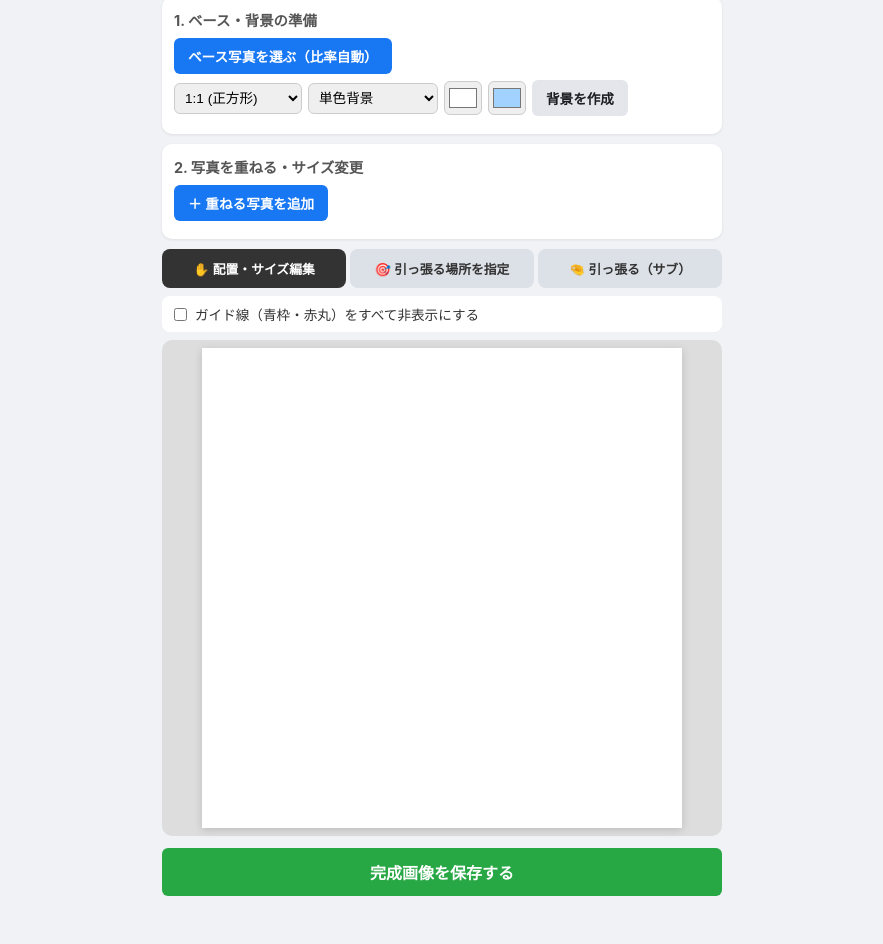
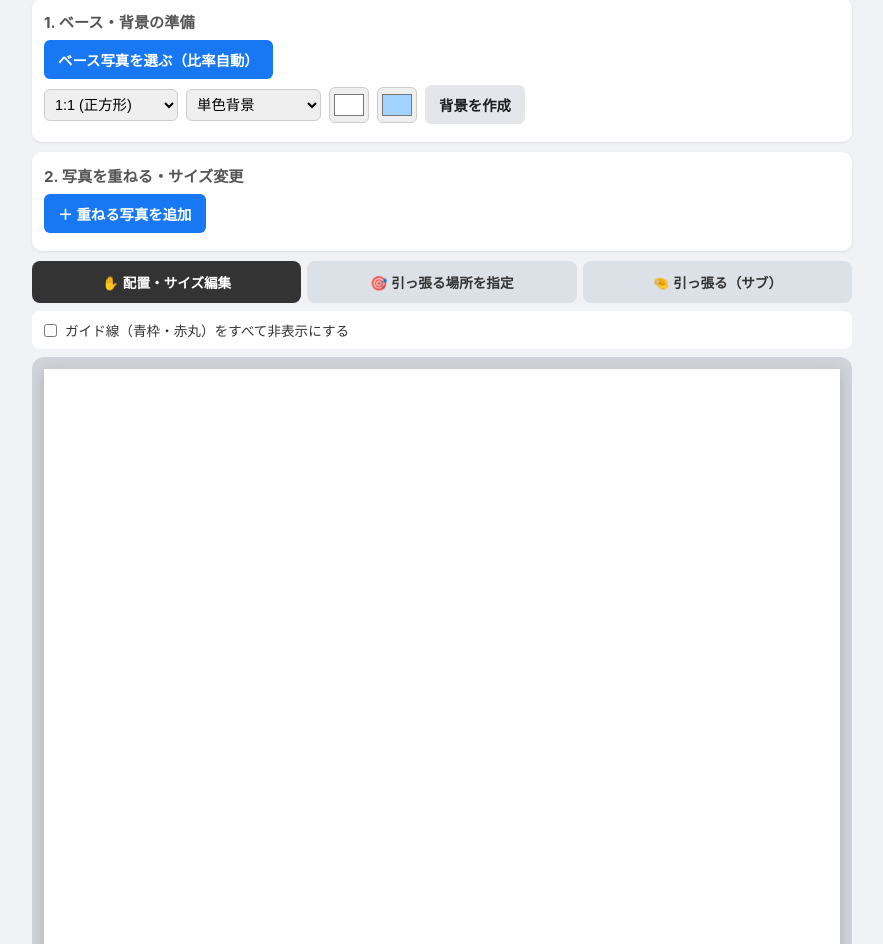
Before and after one commit to nishihararyoma-dot/Hipparu, a plain HTML site: page index.html in a window 1280 px wide. Shown: the part 55-999 px from the top of the page, without its empty margins (198-1081 px from the left). Before the commit the page ends 963 px from the top, so only its background shows below. Drawn offline with Linux system fonts and the light colour scheme.

Commit message:
Update style.css

```diff
--- a/style.css
+++ b/style.css
@@ -13,13 +13,14 @@ body {
   padding: 12px;
 }
 
+/* 編集エリア全体をしっかり大きく確保 */
 .app-container {
-  max-width: 560px;
+  max-width: 820px;
   width: 100%;
 }
 
 header h1 {
-  font-size: 1.2rem;
+  font-size: 1.25rem;
   text-align: center;
   margin-bottom: 12px;
 }
@@ -33,7 +34,7 @@ header h1 {
 }
 
 .panel h2 {
-  font-size: 0.9rem;
+  font-size: 0.95rem;
   margin-bottom: 8px;
   color: #555;
 }
@@ -41,7 +42,7 @@ header h1 {
 .row {
   display: flex;
   flex-wrap: wrap;
-  gap: 6px;
+  gap: 8px;
   align-items: center;
   margin-bottom: 6px;
 }
@@ -50,9 +51,9 @@ header h1 {
   background: #e4e6eb;
   color: #1c1e21;
   border: none;
-  padding: 8px 14px;
+  padding: 9px 14px;
   border-radius: 6px;
-  font-size: 0.85rem;
+  font-size: 0.9rem;
   font-weight: 600;
   cursor: pointer;
   display: inline-block;
@@ -82,8 +83,8 @@ header h1 {
   background: #28a745;
   color: #fff;
   width: 100%;
-  padding: 12px;
-  font-size: 1rem;
+  padding: 14px;
+  font-size: 1.05rem;
 }
 
 input[type="file"] {
@@ -94,12 +95,12 @@ select, input[type="color"] {
   padding: 6px;
   border-radius: 6px;
   border: 1px solid #ccc;
-  font-size: 0.85rem;
+  font-size: 0.9rem;
 }
 
 input[type="color"] {
-  width: 38px;
-  height: 34px;
+  width: 40px;
+  height: 36px;
   padding: 2px;
 }
 
@@ -107,7 +108,7 @@ input[type="color"] {
   display: flex;
   flex-direction: column;
   gap: 8px;
-  font-size: 0.85rem;
+  font-size: 0.9rem;
   margin-top: 6px;
 }
 
@@ -118,23 +119,23 @@ input[type="color"] {
 }
 
 .sliders input[type="range"] {
-  width: 65%;
+  width: 68%;
 }
 
 .mode-tabs {
   display: flex;
-  gap: 4px;
+  gap: 6px;
   margin-bottom: 8px;
 }
 
 .tab {
   flex: 1;
-  padding: 10px 4px;
+  padding: 11px 6px;
   border: none;
   background: #dce1e7;
   color: #333;
   font-weight: bold;
-  font-size: 0.8rem;
+  font-size: 0.85rem;
   border-radius: 8px;
   cursor: pointer;
 }
@@ -146,7 +147,7 @@ input[type="color"] {
 
 .guide-toggle {
   background: #fff;
-  padding: 8px 12px;
+  padding: 9px 12px;
   border-radius: 8px;
   margin-bottom: 8px;
   font-size: 0.85rem;
@@ -166,20 +167,24 @@ input[type="color"] {
   display: none !important;
 }
 
+/* キャンバスを大きく見やすく表示 */
 .canvas-area {
-  background: #ddd;
-  border-radius: 10px;
-  padding: 8px;
+  background: #d0d4da;
+  border-radius: 12px;
+  padding: 12px;
   display: flex;
   justify-content: center;
   align-items: center;
-  margin-bottom: 12px;
+  margin-bottom: 14px;
   touch-action: none;
+  min-height: 420px;
 }
 
 canvas {
-  max-width: 100%;
-  max-height: 60vh;
+  width: 100%;
+  height: auto;
+  max-height: 75vh;
+  object-fit: contain;
   background: #fff;
-  box-shadow: 0 2px 8px rgba(0,0,0,0.15);
+  box-shadow: 0 4px 12px rgba(0,0,0,0.18);
 }
```
